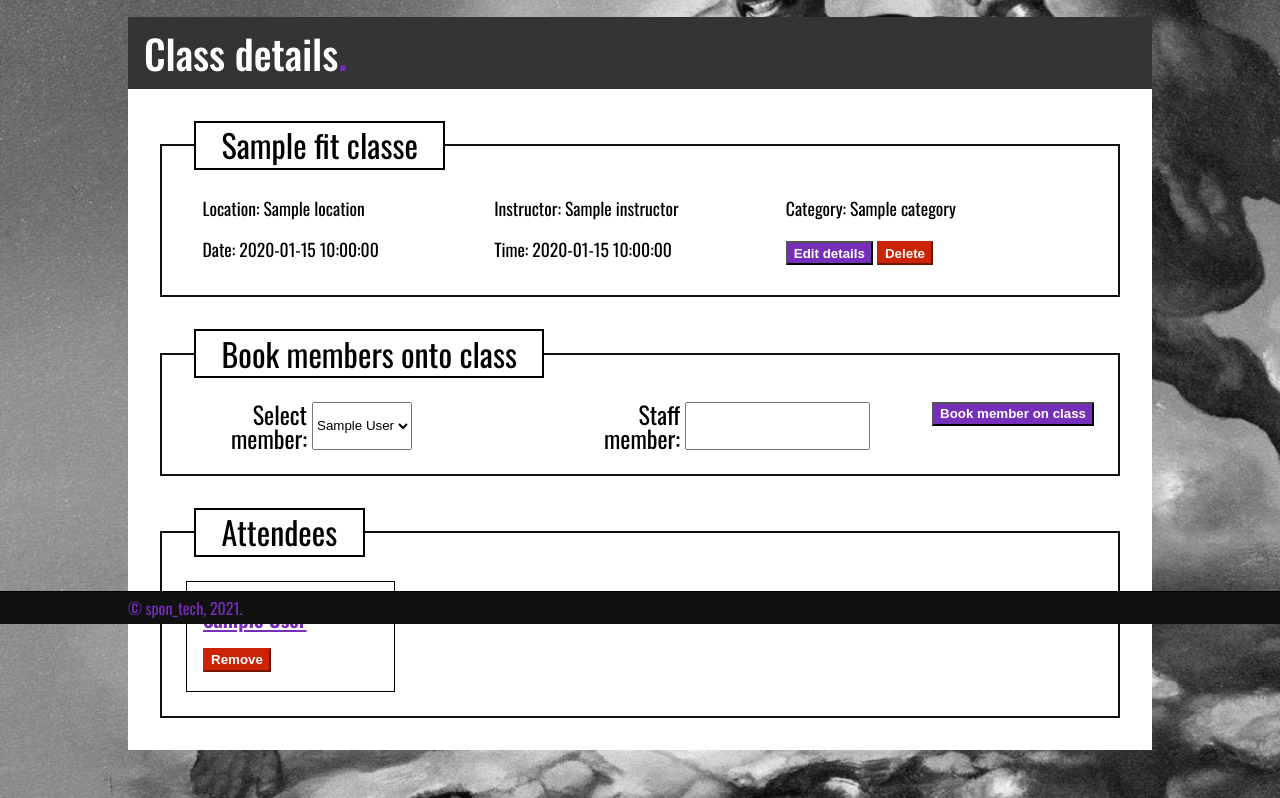
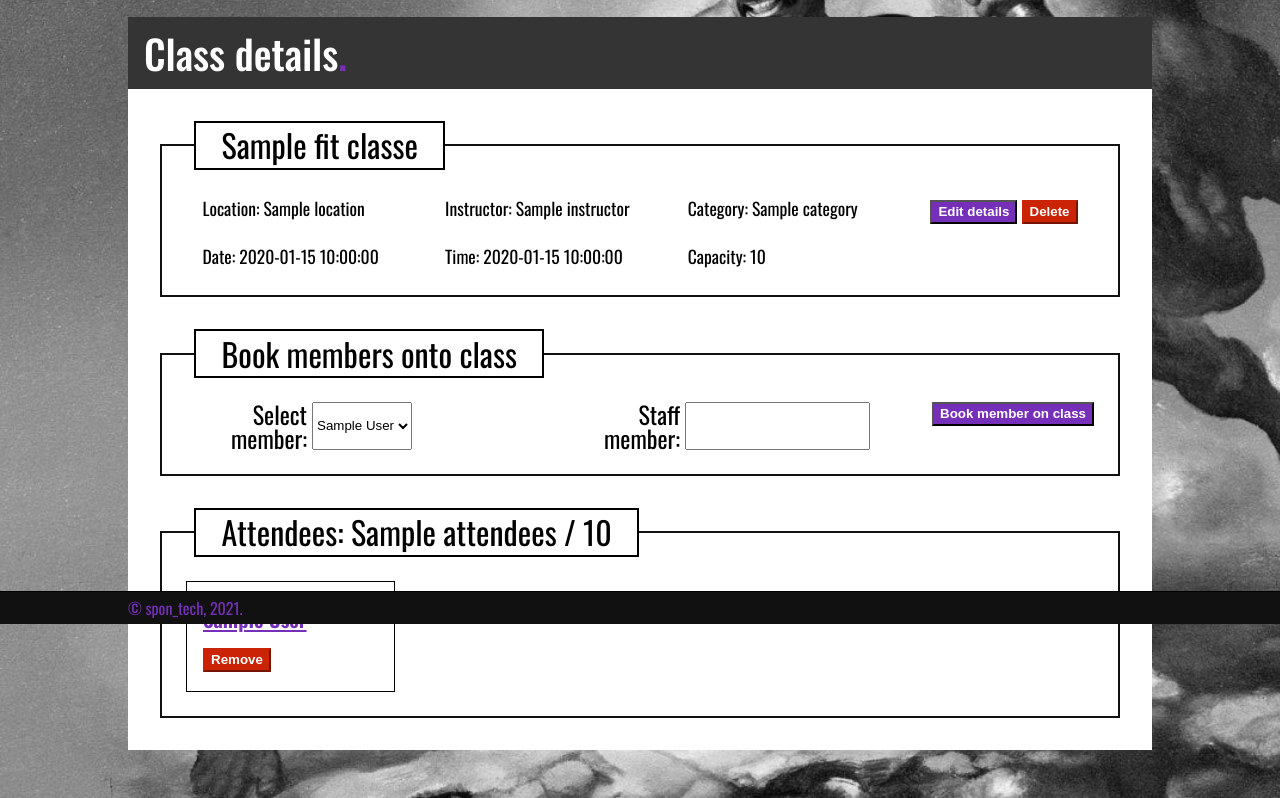
Before and after one commit to Boystavros/gym_admin_app_Python, a Flask app: page /classes/1 in a window 1280 px wide. Shown: the part 176-974 px from the top of the page. Run offline with Flask 2, Linux system fonts and the light colour scheme; a database or web service that is not in the repository returns one stand-in record (values such as "Sample title"); some libraries are stand-ins or nearby versions.

Commit message:
Adds capacity and attendees display, styling to to accomodate capacity details to classes/show.html and adds increase_attendees() to fit_class.py.

```diff
--- a/models/fit_class.py
+++ b/models/fit_class.py
@@ -10,3 +10,6 @@ class Fit_class:
         self.capacity = capacity
         self.attendees = attendees
         self.id = id
+
+    def increase_attendees(self):
+        self.attendees += 1
--- a/static/css/styles.css
+++ b/static/css/styles.css
@@ -259,7 +259,7 @@ form#book-class.container-content-form, form#create-booking.container-content-fo
     grid-template-rows: unset;
 }
 
-form#book-class.container-content-form button {
+form#book-class.container-content-form button, .buttons-pane {
     grid-row: -1/-1;
     grid-column: -1/-1;
 }
--- a/templates/classes/show.html
+++ b/templates/classes/show.html
@@ -12,6 +12,7 @@
             <p>Category: {{ fit_class.category }}</p>
             <p>Date: {{ fit_class.date }}</p>
             <p>Time: {{ fit_class.time }}</p>
+            <p>Capacity: {{ fit_class.capacity }}</p>
             <div class="buttons-pane">
                 <a href="/classes/{{ fit_class.id }}/edit"><button>Edit details</button></a>
                 <a href="/classes/{{ fit_class.id }}/delete"><button class="delete-button">Delete</button></a>
@@ -37,7 +38,7 @@
         </form>
     </fieldset>
     <fieldset class="container">
-        <legend class="container-title">Attendees</legend>
+        <legend class="container-title">Attendees: {{ fit_class.attendees }} / {{ fit_class.capacity }}</legend>
             <ul class="container-content-tiles">
                 {% for booking in bookings %}
                     <li>
```
